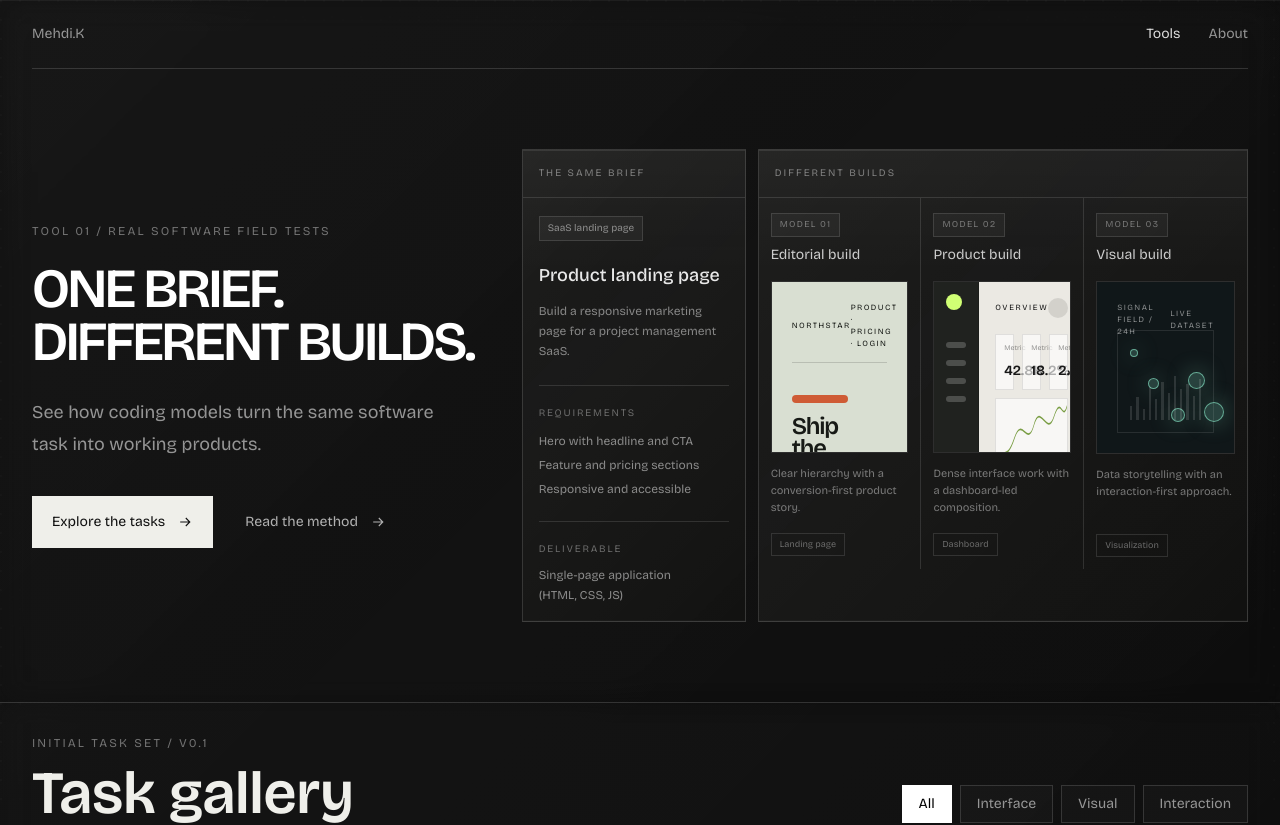
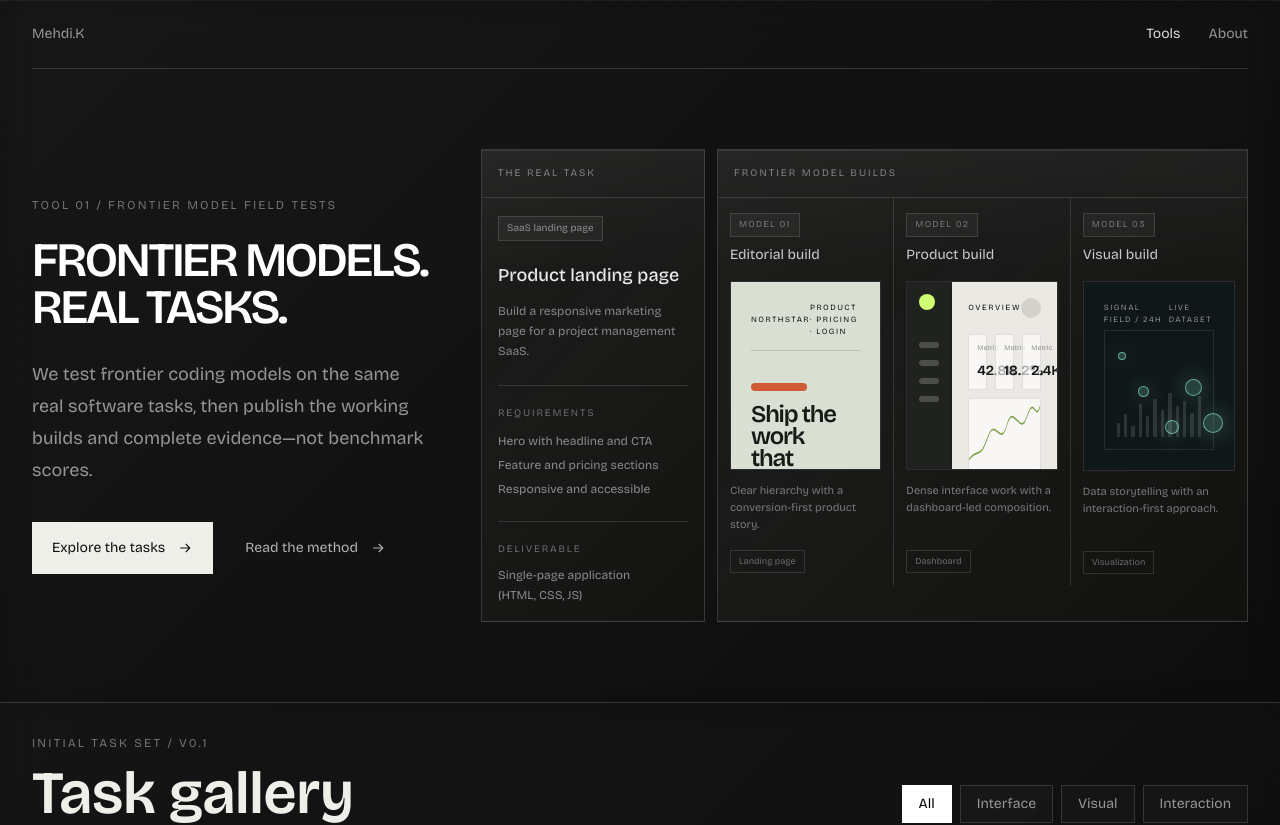
Before and after one commit to MehdiKhoudali/mehdi-portfolio, a Next.js app: page /tools in a window 1280 px wide. Shown: the top 825 px of the page. Built offline with nearby package versions, Linux system fonts and the light colour scheme.

Commit message:
Clarify frontier model testing

```diff
--- a/src/components/coding-benchmarks.tsx
+++ b/src/components/coding-benchmarks.tsx
@@ -239,13 +239,14 @@ export function CodingBenchmarks() {
           <div className="grid gap-12 py-12 sm:py-16 lg:grid-cols-[0.8fr_1.5fr] lg:items-center lg:gap-10 lg:py-20">
             <div className="reveal reveal-delay-1 lg:pr-2">
               <p className="mb-6 text-xs uppercase tracking-[0.18em] text-white/40">
-                Tool 01 / Real software field tests
+                Tool 01 / Frontier model field tests
               </p>
-              <h1 className="max-w-xl text-[2.7rem] leading-[0.96] font-semibold tracking-[-0.045em] text-white sm:text-5xl lg:text-[3.45rem]">
-                ONE BRIEF.<br /><span className="lg:whitespace-nowrap">DIFFERENT BUILDS.</span>
+              <h1 className="max-w-xl text-[2.7rem] leading-[0.96] font-semibold tracking-[-0.045em] text-white sm:text-5xl lg:text-[3rem]">
+                <span className="lg:whitespace-nowrap">FRONTIER MODELS.</span><br />REAL TASKS.
               </h1>
               <p className="mt-7 max-w-md text-base leading-7 text-white/55 sm:text-lg sm:leading-8">
-                See how coding models turn the same software task into working products.
+                We test frontier coding models on the same real software tasks,
+                then publish the working builds and complete evidence—not benchmark scores.
               </p>
               <div className="mt-9 flex flex-wrap items-center gap-4 sm:gap-6">
                 <Link
@@ -266,7 +267,7 @@ export function CodingBenchmarks() {
             <div className="reveal reveal-delay-2 grid gap-3 lg:grid-cols-[14rem_1fr]">
               <aside className="glass-panel border border-white/15">
                 <div className="border-b border-white/12 px-4 py-4 text-[10px] uppercase tracking-[0.2em] text-white/42">
-                  The same brief
+                  The real task
                 </div>
                 <div className="p-4">
                   <span className="inline-flex border border-white/12 bg-white/[0.045] px-2 py-1 text-[10px] text-white/48">
@@ -293,7 +294,7 @@ export function CodingBenchmarks() {
 
               <section className="glass-panel border border-white/15" aria-label="Example model builds">
                 <div className="border-b border-white/12 px-4 py-4 text-[10px] uppercase tracking-[0.2em] text-white/42">
-                  Different builds
+                  Frontier model builds
                 </div>
                 <div className="grid sm:grid-cols-3">
                   {heroBuilds.map((build) => (
```
Also changed, not shown: 1 other file (tests, documents, lock files or other folders).
